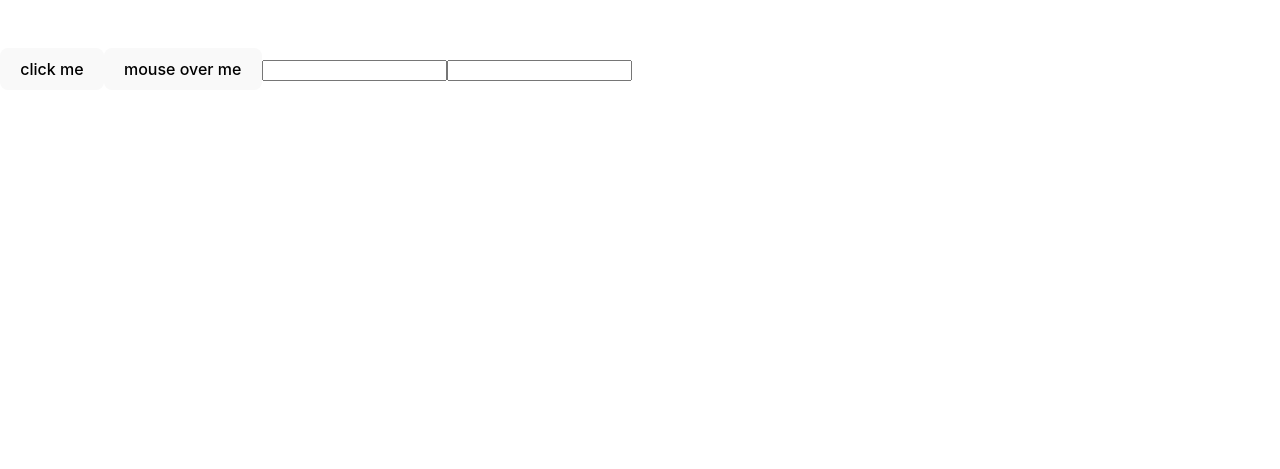
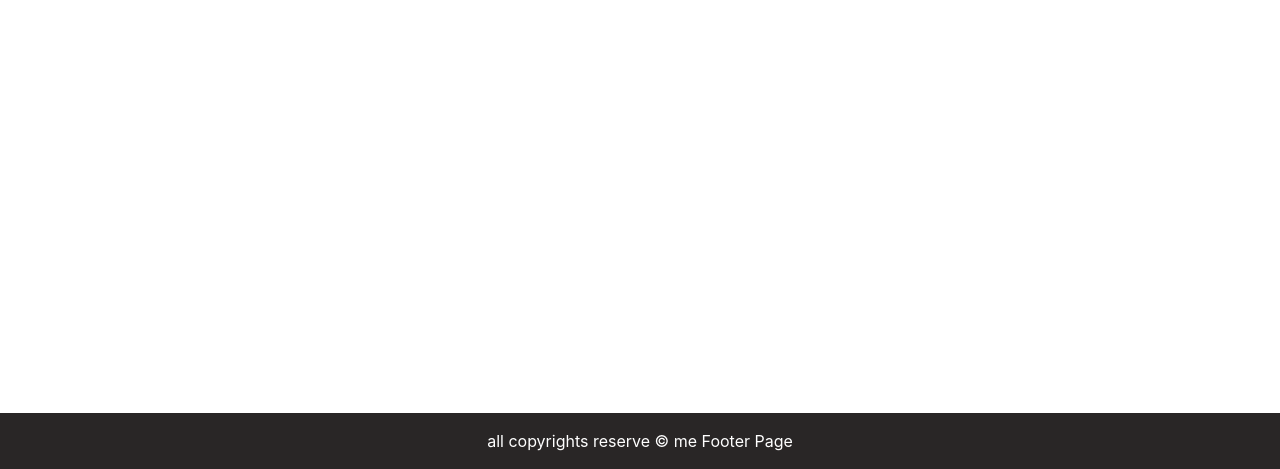
Before and after one commit to Shubham02-web/ReactLearningRevision, a React (Vite) app: page /Footer in a window 1280 px wide. Shown: the part 331-800 px from the top of the page. Built offline with nearby package versions, Linux system fonts and the light colour scheme.

Commit message:
routing and end point and useParams understand in react

```diff
--- a/package.json
+++ b/package.json
@@ -10,8 +10,11 @@
     "preview": "vite preview"
   },
   "dependencies": {
+    "dom": "^0.0.3",
     "react": "^18.3.1",
-    "react-dom": "^18.3.1"
+    "react-dom": "^18.3.1",
+    "react-router-dom": "^7.1.3",
+    "router": "^1.3.8"
   },
   "devDependencies": {
     "@eslint/js": "^9.17.0",
--- a/src/App.jsx
+++ b/src/App.jsx
@@ -157,40 +157,70 @@
 
 // Event Handling in React JS
 
-import { useState } from "react";
+// import { useState } from "react";
+// const App = () => {
+//   // const [name, setNaame] = useState("Shubham");
+//   const [form, setForm] = useState({});
+
+//   const handleChange = (e) => {
+//     // setNaame(e.target.value)
+//     setForm({ ...form, [e.target.name]: [e.target.value] });
+//     console.log(form);
+//   };
+//   const handleClick = () => {
+//     alert("Hey i am handle click event ");
+//   };
+//   const handleMouseOver = () => {
+//     alert("hey i am handle Mouse Over Function In React");
+//   };
+//   return (
+//     <div>
+//       <button onClick={handleClick}>click me</button>
+//       <button onMouseOver={handleMouseOver}>mouse over me </button>
+//       <input
+//         type="text"
+//         name="phone"
+//         value={form.phone ? form.phone : ""}
+//         onChange={handleChange}
+//       />
+//       <input
+//         type="text"
+//         name="email"
+//         value={form.email ? form.email : ""}
+//         onChange={handleChange}
+//       />
+//     </div>
+//   );
+// };
+
+// export default App;
+
+import Navbar from "./component/Navbar.jsx";
+import Card from "./component/Card.jsx";
+import Footer from "./component/Footer.jsx";
+import User from "./component/User.jsx";
+import { createBrowserRouter, RouterProvider } from "react-router-dom";
+
 const App = () => {
-  // const [name, setNaame] = useState("Shubham");
-  const [form, setForm] = useState({});
-
-  const handleChange = (e) => {
-    // setNaame(e.target.value)
-    setForm({ ...form, [e.target.name]: [e.target.value] });
-    console.log(form);
-  };
-  const handleClick = () => {
-    alert("Hey i am handle click event ");
-  };
-  const handleMouseOver = () => {
-    alert("hey i am handle Mouse Over Function In React");
-  };
-  return (
-    <div>
-      <button onClick={handleClick}>click me</button>
-      <button onMouseOver={handleMouseOver}>mouse over me </button>
-      <input
-        type="text"
-        name="phone"
-        value={form.phone ? form.phone : ""}
-        onChange={handleChange}
-      />
-      <input
-        type="text"
-        name="email"
-        value={form.email ? form.email : ""}
-        onChange={handleChange}
-      />
-    </div>
-  );
+  const router = createBrowserRouter([
+    {
+      path: "/",
+      element: <Navbar />,
+    },
+    {
+      path: "/Card",
+      element: <Card />,
+    },
+    {
+      path: "/Footer",
+      element: <Footer />,
+    },
+    {
+      path: "user/:username",
+      element: <User />,
+    },
+  ]);
+  return <RouterProvider router={router}></RouterProvider>;
 };
 
 export default App;
--- a/src/component/Card.jsx
+++ b/src/component/Card.jsx
@@ -1,17 +1,17 @@
-import React from "react";
 import "./Card.css";
-const Card = (props) => {
+const Card = () => {
   return (
-    <div className="Card" style={{ overflow: "hidden" }}>
-      <img
-        src="https://cdn.shopify.com/s/files/1/0306/6419/6141/articles/coding_languages.png?v=1619126283"
-        alt=""
-        width={244}
-        style={{ border: "2px solid black" }}
-      ></img>
-      <h1>{props.title}</h1>
-      <p>{props.description}</p>
-    </div>
+    // <div className="Card" style={{ overflow: "hidden" }}>
+    //   <img
+    //     src="https://cdn.shopify.com/s/files/1/0306/6419/6141/articles/coding_languages.png?v=1619126283"
+    //     alt=""
+    //     width={244}
+    //     style={{ border: "2px solid black" }}
+    //   ></img>
+    //   <h1>{props.title}</h1>
+    //   <p>{props.description}</p>
+    // </div>
+    <h1>Card Page</h1>
   );
 };
 
--- a/src/component/Footer.jsx
+++ b/src/component/Footer.jsx
@@ -2,7 +2,7 @@ import "./Footer.css";
 const Footer = () => {
   return (
     <div className="footer">
-      <p>all copyrights reserve &copy; me </p>
+      <p>all copyrights reserve &copy; me Footer Page </p>
     </div>
   );
 };
--- a/src/component/Navbar.jsx
+++ b/src/component/Navbar.jsx
@@ -18,18 +18,18 @@
 
 // export default Navbar;
 
-import { useEffect } from "react";
+// import { useEffect } from "react";
 
-const Navbar = ({ color }) => {
-  useEffect(() => {
-    alert("hey i am render first");
-  }, []);
+const Navbar = () => {
+  // useEffect(() => {
+  //   alert("hey i am render first");
+  // }, []);
 
-  useEffect(() => {
-    alert("hey i am run when color was change");
-  }, [color]);
+  // useEffect(() => {
+  //   alert("hey i am run when color was change");
+  // }, [color]);
 
-  return <div>I am Navbar Of {color}color hehe</div>;
+  return <div>I am Navbar Of color hehe</div>;
 };
 
 export default Navbar;
--- /dev/null
+++ b/src/component/User.jsx
@@ -0,0 +1,7 @@
+import { useParams } from "react-router-dom";
+const User = () => {
+  const params = useParams();
+  return <div>Hey i am user {params.username}</div>;
+};
+
+export default User;
```
Also changed, not shown: 1 other file (tests, documents, lock files or other folders).
